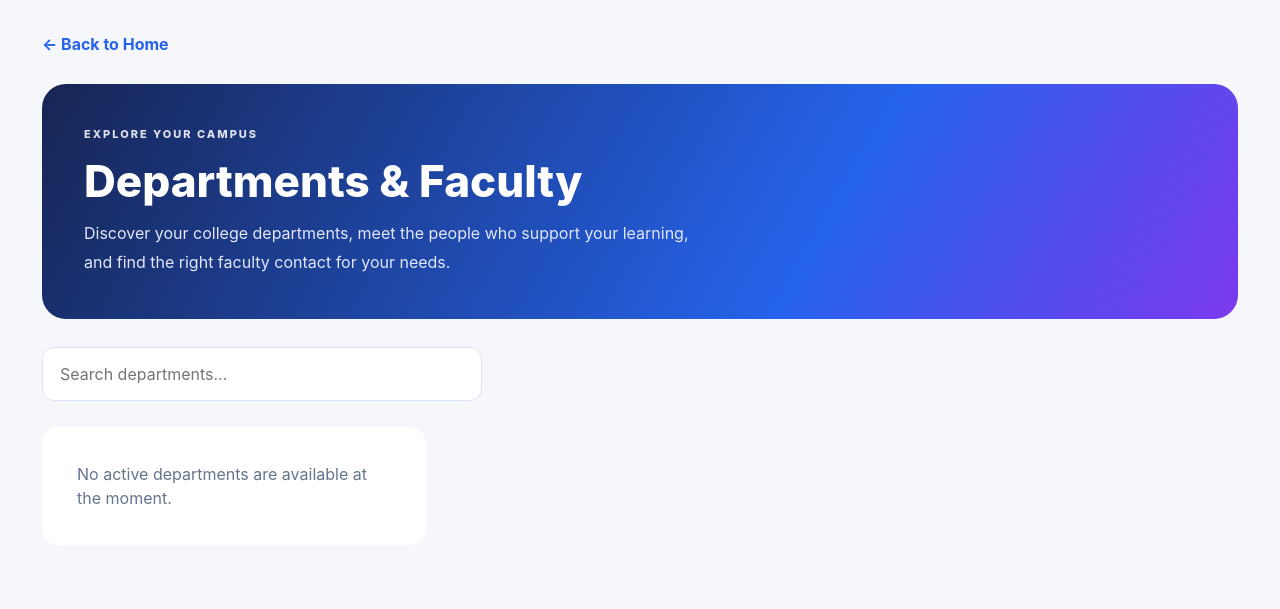
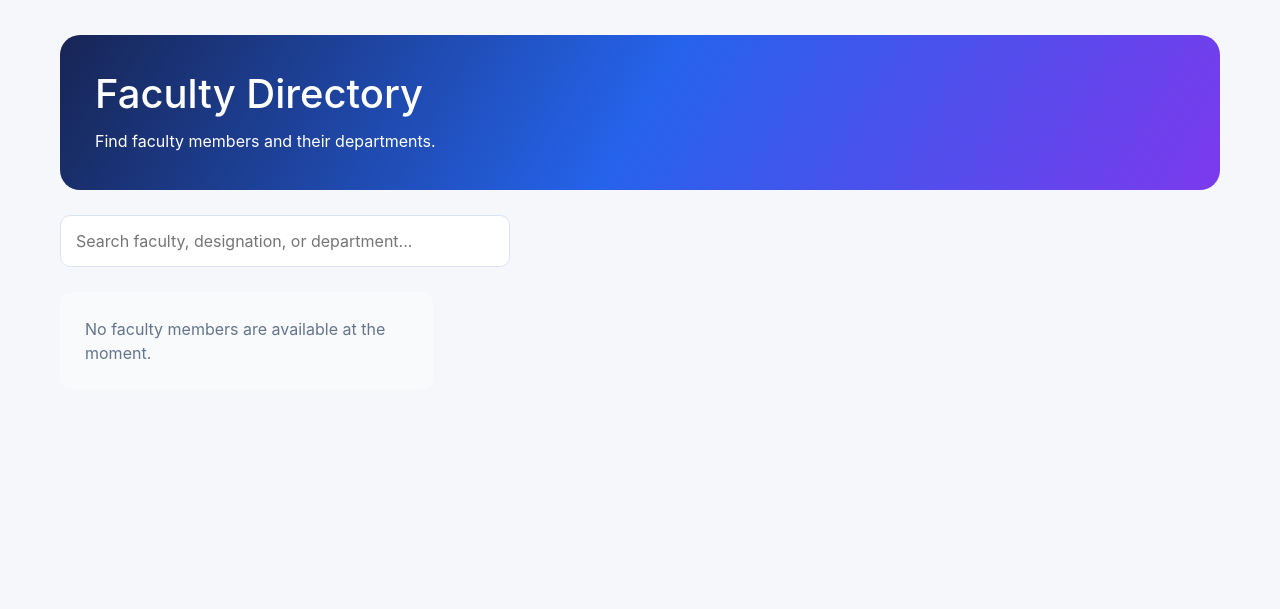
Before and after one commit to Yashtiwari786/college-helpdesk, a Django app: page /faculty/ in a window 1280 px wide. Shown: the top 609 px of the page. Run offline with Django 5.2, Linux system fonts and the light colour scheme; tables that the repository leaves empty hold one stand-in row (values such as "Sample post").

Commit message:
data of department

```diff
--- a/helpdesk/views.py
+++ b/helpdesk/views.py
@@ -1279,14 +1279,12 @@ def admin_reset_staff_password(request, staff_id):
     )
 
 
+
 def department_directory(request):
     departments = Department.objects.filter(
         is_active=True
     ).order_by("name")
 
-    # Each department gets a visual card image.
-    # These are remote images; replace with local static files
-    # later if you prefer to host them yourself.
     department_images = [
         "https://images.unsplash.com/photo-1562774053-701939374585?auto=format&fit=crop&w=900&q=80",
         "https://images.unsplash.com/photo-1532094349884-543bc11b234d?auto=format&fit=crop&w=900&q=80",
@@ -1314,6 +1312,7 @@ def department_directory(request):
     )
 
 
+
 def department_detail(request, department_id):
     department = get_object_or_404(
         Department,
@@ -1338,7 +1337,24 @@ def department_detail(request, department_id):
     )
 
 
+
 def faculty_directory(request):
+    staff_profiles = (
+        StaffProfile.objects
+        .filter(
+            department__is_active=True,
+            user__role=User.Roles.STAFF,
+            user__is_active=True,
+        )
+        .select_related("user", "department")
+        .order_by(
+            "department__name",
+            "designation",
+            "user__first_name",
+            "user__last_name",
+        )
+    )
+
     departments = Department.objects.filter(
         is_active=True
     ).order_by("name")
@@ -1348,5 +1364,6 @@ def faculty_directory(request):
         "helpdesk/faculty_directory.html",
         {
             "departments": departments,
+            "staff_profiles": staff_profiles,
         },
     )
--- a/templates/helpdesk/faculty_directory.html
+++ b/templates/helpdesk/faculty_directory.html
@@ -1,212 +1,135 @@
 
 {% extends "base.html" %}
 
-{% block title %}Departments | College Help Desk{% endblock %}
+{% block title %}Faculty Directory | College Help Desk{% endblock %}
 
 {% block content %}
 <style>
-.department-page {
-    --blue: #2563eb;
-    --ink: #14213d;
-    --muted: #64748b;
-    max-width: 1240px;
+.faculty-page {
+    max-width: 1200px;
     margin: 0 auto;
-    padding: 32px 22px 65px;
-    color: var(--ink);
+    padding: 35px 20px;
+    color: #14213d;
 }
-.dept-back {
-    display: inline-flex;
-    gap: 8px;
-    align-items: center;
-    margin-bottom: 28px;
-    color: var(--blue);
-    text-decoration: none;
-    font-weight: 700;
+.faculty-hero {
+    padding: 35px;
+    border-radius: 20px;
+    color: white;
+    background: linear-gradient(120deg, #172554, #2563eb, #7c3aed);
+    margin-bottom: 25px;
 }
-.dept-hero {
-    position: relative;
-    overflow: hidden;
-    padding: 42px;
-    margin-bottom: 28px;
-    border-radius: 24px;
-    color: white;
-    background: linear-gradient(120deg,#172554,#2563eb 65%,#7c3aed);
+.faculty-hero h1 { margin: 0 0 10px; }
+.faculty-hero p { margin: 0; line-height: 1.7; }
+.faculty-search {
+    width: 100%;
+    max-width: 450px;
+    padding: 13px 15px;
+    border: 1px solid #dbe3f0;
+    border-radius: 10px;
+    margin-bottom: 25px;
+    font: inherit;
 }
-.dept-hero .eyebrow {
-    font-size: 11px;
-    font-weight: 800;
-    letter-spacing: 2px;
-    text-transform: uppercase;
-    opacity: .85;
+.faculty-grid {
+    display: grid;
+    grid-template-columns: repeat(3, minmax(0, 1fr));
+    gap: 20px;
 }
-.dept-hero h1 {
-    margin: 12px 0;
-    font-size: clamp(30px,4vw,44px);
-    font-weight: 800;
-}
-.dept-hero p {
-    max-width: 620px;
-    margin: 0;
-    line-height: 1.8;
-    color: #e0e7ff;
-}
-.dept-search {
-    width: 100%;
-    max-width: 440px;
-    margin: 0 0 26px;
-    padding: 14px 17px;
-    border: 1px solid #dbe3f0;
-    border-radius: 12px;
+.faculty-card {
+    border: 1px solid #e2e8f0;
+    border-radius: 16px;
+    padding: 22px;
     background: white;
-    font: inherit;
-    outline-color: var(--blue);
-}
-.dept-grid {
-    display: grid;
-    grid-template-columns: repeat(3,minmax(0,1fr));
-    gap: 22px;
-}
-.dept-card {
-    overflow: hidden;
-    background: white;
-    border: 1px solid #e4eaf3;
-    border-radius: 18px;
-    box-shadow: 0 8px 25px rgba(15,23,42,.05);
-    transition: transform .2s,box-shadow .2s;
-}
-.dept-card:hover {
-    transform: translateY(-5px);
-    box-shadow: 0 18px 35px rgba(15,23,42,.12);
-}
-.dept-card[hidden] { display:none; }
-.dept-image {
-    display: block;
-    width: 100%;
-    height: 190px;
-    object-fit: cover;
-    background: #e8eef8;
-}
-.dept-card-body { padding: 22px; }
-.dept-number {
-    color: var(--blue);
-    font-size: 11px;
-    font-weight: 800;
-    letter-spacing: 1px;
-}
-.dept-card h2 {
-    margin: 9px 0;
-    font-size: 20px;
+    box-shadow: 0 6px 20px #0f172a0a;
     overflow-wrap: anywhere;
 }
-.dept-card p {
-    min-height: 52px;
-    color: var(--muted);
-    font-size: 13px;
-    line-height: 1.7;
+.faculty-card[hidden] { display: none; }
+.faculty-card h2 { font-size: 19px; margin: 0 0 8px; }
+.faculty-card p { color: #64748b; line-height: 1.6; }
+.faculty-dept { color: #2563eb; font-weight: 700; }
+.faculty-empty {
+    padding: 25px;
+    border-radius: 12px;
+    background: #f8fafc;
+    color: #64748b;
 }
-.dept-open {
-    display: inline-flex;
-    margin-top: 8px;
-    color: var(--blue);
-    font-size: 13px;
-    font-weight: 800;
-    text-decoration: none;
+@media(max-width: 850px) {
+    .faculty-grid { grid-template-columns: repeat(2, minmax(0, 1fr)); }
 }
-.dept-empty {
-    padding: 35px;
-    color: var(--muted);
-    background: white;
-    border-radius: 16px;
-}
-@media(max-width:900px) {
-    .dept-grid { grid-template-columns: repeat(2,minmax(0,1fr)); }
-}
-@media(max-width:580px) {
-    .department-page { padding: 22px 14px 45px; }
-    .dept-hero { padding: 27px 22px; }
-    .dept-grid { grid-template-columns: 1fr; }
-    .dept-image { height: 205px; }
+@media(max-width: 560px) {
+    .faculty-grid { grid-template-columns: 1fr; }
+    .faculty-hero { padding: 25px; }
 }
 </style>
 
-<main class="department-page">
-    <a class="dept-back" href="{% url 'home' %}">
-        ← Back to Home
-    </a>
-
-    <section class="dept-hero">
-        <div class="eyebrow">Explore your campus</div>
-        <h1>Departments &amp; Faculty</h1>
-        <p>
-            Discover your college departments, meet the people who support
-            your learning, and find the right faculty contact for your needs.
-        </p>
+<main class="faculty-page">
+    <section class="faculty-hero">
+        <h1>Faculty Directory</h1>
+        <p>Find faculty members and their departments.</p>
     </section>
 
     <input
-        id="departmentSearch"
-        class="dept-search"
+        id="facultySearch"
+        class="faculty-search"
         type="search"
-        placeholder="Search departments..."
-        aria-label="Search departments"
+        placeholder="Search faculty, designation, or department..."
+        aria-label="Search faculty"
     >
 
-    <div class="dept-grid" id="departmentGrid">
-        {% for item in department_cards %}
-            <article class="dept-card" data-name="{{ item.department.name|lower }}">
-                <a href="{% url 'helpdesk:department_detail' item.department.id %}"
-                   aria-label="View {{ item.department.name }} faculty">
-                    <img
-                        class="dept-image"
-                        src="{{ item.image }}"
-                        alt="{{ item.department.name }} department"
-                        loading="lazy"
-                        onerror="this.style.display='none';"
-                    >
-                </a>
+    <div class="faculty-grid" id="facultyGrid">
+        {% for profile in staff_profiles %}
+            <article class="faculty-card"
+                data-search="{{ profile.user.get_full_name|default:profile.user.username|lower }} {{ profile.designation|lower }} {{ profile.department.name|default:''|lower }}">
 
-                <div class="dept-card-body">
-                    <span class="dept-number">
-                        DEPARTMENT {{ forloop.counter|stringformat:"02d" }}
-                    </span>
-                    <h2>{{ item.department.name }}</h2>
-                    <p>
-                        {% if item.department.description %}
-                            {{ item.department.description|truncatewords:18 }}
-                        {% else %}
-                            Explore faculty members and contact information
-                            for this department.
-                        {% endif %}
+                <h2>
+                    {{ profile.user.get_full_name|default:profile.user.username }}
+                </h2>
+
+                {% if profile.designation %}
+                    <p>{{ profile.designation }}</p>
+                {% else %}
+                    <p>Faculty / Staff Member</p>
+                {% endif %}
+
+                {% if profile.department %}
+                    <p class="faculty-dept">
+                        {{ profile.department.name }}
                     </p>
-                    <a class="dept-open"
-                       href="{% url 'helpdesk:department_detail' item.department.id %}">
-                        Explore Faculty <span aria-hidden="true">&nbsp;→</span>
-                    </a>
-                </div>
+                {% else %}
+                    <p>Department not assigned</p>
+                {% endif %}
+
+                <p>
+                    Email: {{ profile.user.email|default:"Not provided" }}
+                </p>
+
+                <p>
+                    Phone: {{ profile.user.phone|default:"Not provided" }}
+                </p>
             </article>
         {% empty %}
-            <div class="dept-empty">
-                No active departments are available at the moment.
-            </div>
+            <p class="faculty-empty">
+                No faculty members are available at the moment.
+            </p>
         {% endfor %}
     </div>
-    <p id="departmentNoResults" class="dept-empty" hidden>
-        No departments match your search.
+
+    <p id="facultyNoResults" class="faculty-empty" hidden>
+        No faculty members match your search.
     </p>
 </main>
 
 <script>
 (function () {
-    const search = document.getElementById("departmentSearch");
-    const cards = document.querySelectorAll(".dept-card");
-    const empty = document.getElementById("departmentNoResults");
+    const search = document.getElementById("facultySearch");
+    const cards = document.querySelectorAll(".faculty-card");
+    const empty = document.getElementById("facultyNoResults");
 
     search.addEventListener("input", function () {
         const term = search.value.trim().toLowerCase();
         let visible = 0;
 
         cards.forEach(function (card) {
-            const matches = card.dataset.name.includes(term);
+            const matches = card.dataset.search.includes(term);
             card.hidden = !matches;
             if (matches) visible++;
         });
```
Also changed, not shown: templates/helpdesk/department_directory.html (added, +218 -0 lines), templates/helpdesk/department_detail.html (renamed from templates/helpdesk/faculty_detail.html).
